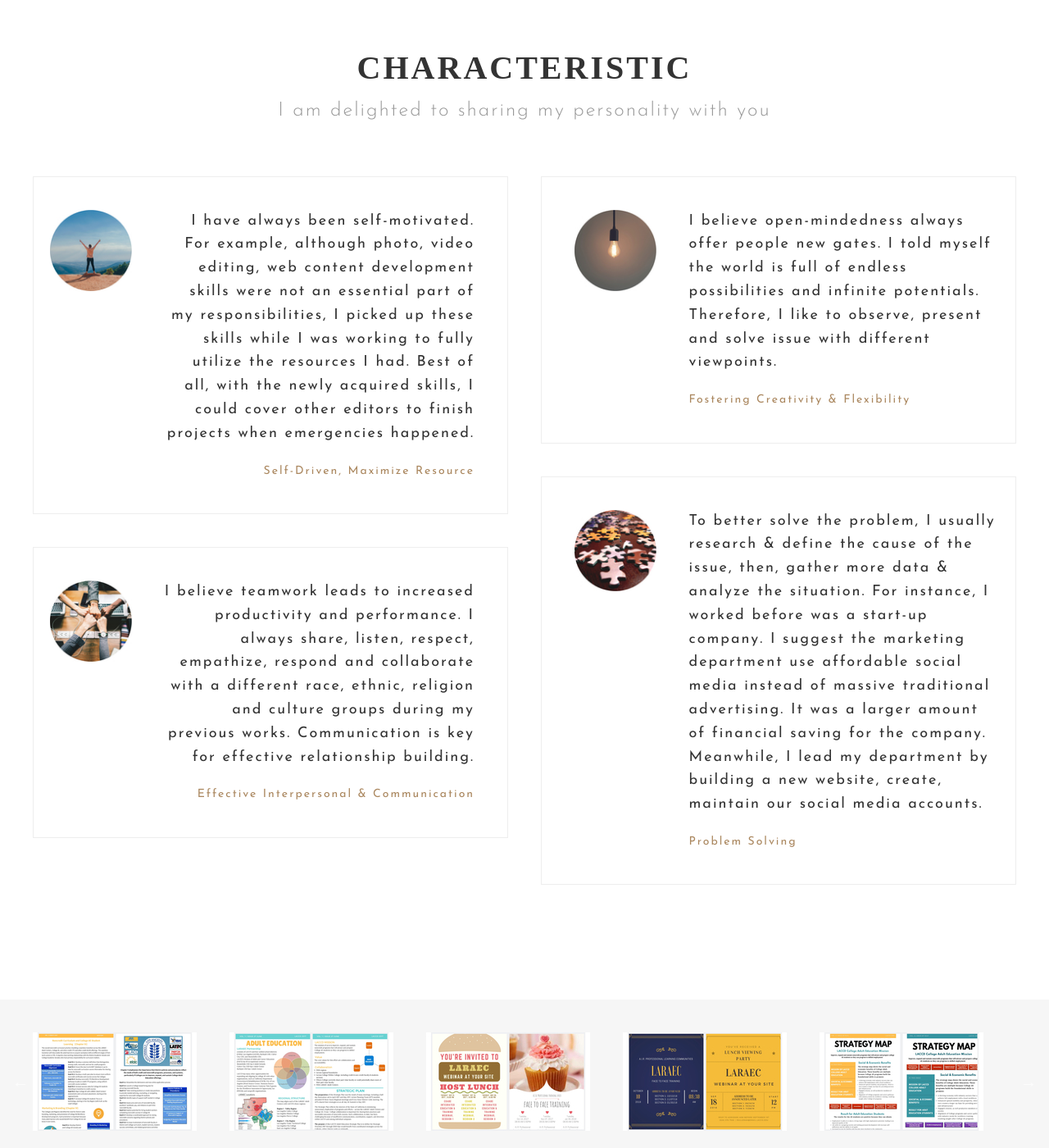
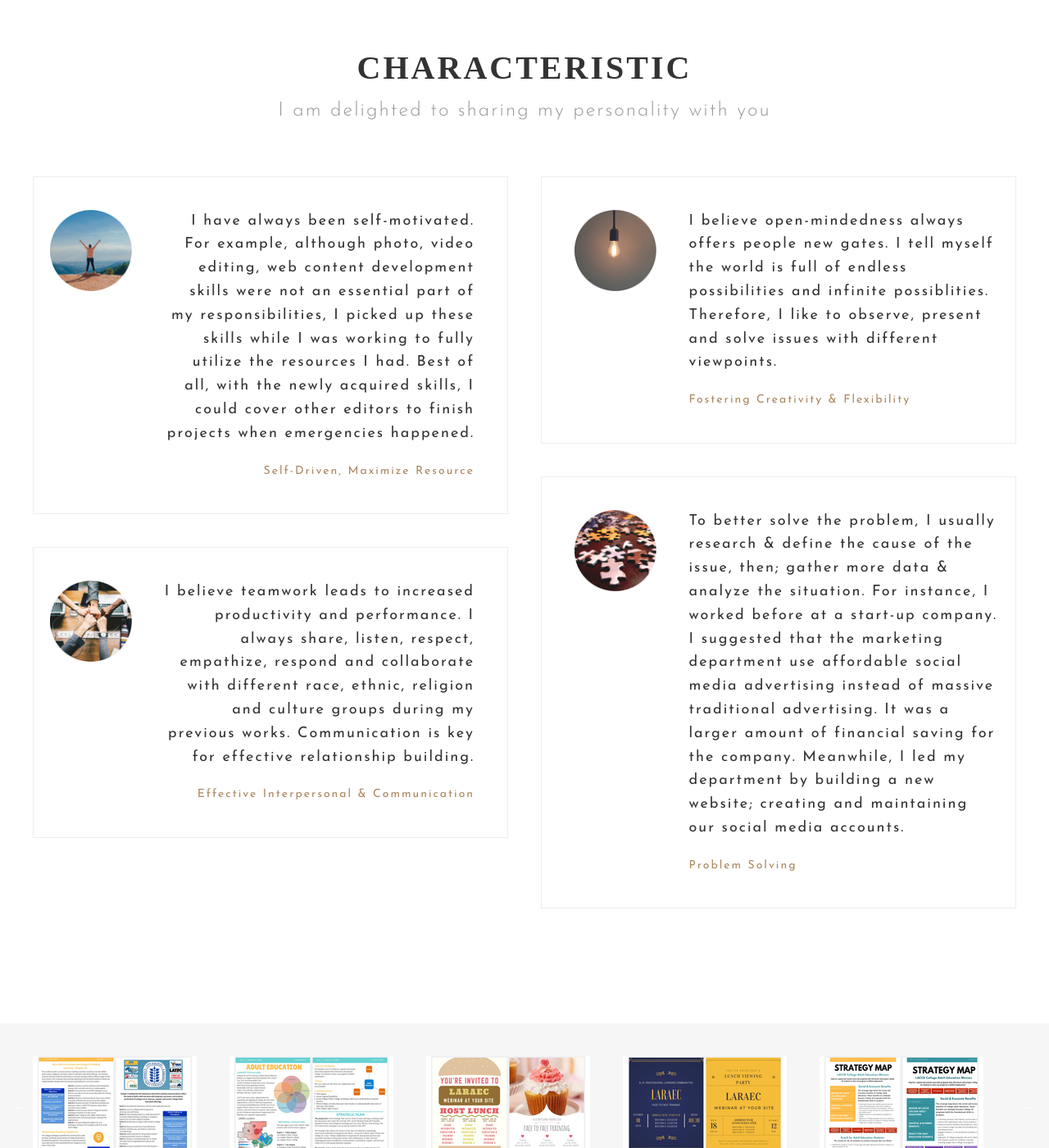
Before and after one commit to sarawh/sarawh.github.io, a Jekyll site: the page built from personality.html, in a window 1280 px wide and 1400 px high, scrolled down 1683 px. Shown: the whole window at 82% size. Built offline with Jekyll 4.4.1, drawn with Linux system fonts in a browser that asks for light colours; some web fonts are replaced.

Commit message:
gramma correct

```diff
--- a/LACCD.html
+++ b/LACCD.html
@@ -32,7 +32,7 @@ title: LACCD
     <div class="large-8 columns">
       <div class="project-intro">
         <h2>{{page.title}}</h2>
-        <p>LOS ANGELES COMMUNITY COLLEGE DISTRICT (LACCD), during my graduate study period, I joined the research project regarding the adult education development in the Los Angeles region. I need to prepare marketing material for our board members. Additionally, I have to maintain the web contents, designed newsletters and arranged the upcoming events. Moreover, I also committed to developing the marketing campaigns for the adult education strategic plan:2017-2020.
+        <p>LOS ANGELES COMMUNITY COLLEGE DISTRICT (LACCD), during my graduate study period, I joined the research project regarding the adult education development in the Los Angeles region. I prepared marketing material for our board members. Additionally, I had to maintain the web contents, designed newsletters and arranged the upcoming events. Moreover, I also committed to developing the marketing campaigns for the adult education strategic plan:2017-2020.
         </p>
       </div>
     </div>
--- a/education.html
+++ b/education.html
@@ -95,7 +95,7 @@ slides:
   <div class="row">
     <div class="large-10 large-centered columns">
       <p class="big-text">
-        My undergraduate was media communication at the University of California, Berkeley, and master of public policy managment at the University of Southern California. My past experience has included working in the media industry and educational institutions.
+        My undergraduate was media communication at the University of California, Berkeley, and master of public policy management at the University of Southern California. My past experience has included working in the media industry and educational institutions.
       </p>
     </div>
   </div>
--- a/personality.html
+++ b/personality.html
@@ -72,16 +72,16 @@ testimonials_left:
   avatar: images/motivmini.jpg
 
 - author: Effective Interpersonal & Communication
-  content: I believe teamwork leads to increased productivity and performance. I always share, listen, respect, empathize, respond and collaborate with a different race, ethnic, religion and culture groups during my previous works. Communication is key for effective relationship building.
+  content: I believe teamwork leads to increased productivity and performance. I always share, listen, respect, empathize, respond and collaborate with different race, ethnic, religion and culture groups during my previous works. Communication is key for effective relationship building.
   avatar: images/communicationmini.jpg
 
 testimonials_right:
 - author: Fostering Creativity & Flexibility
-  content: I believe open-mindedness always offer people new gates. I told myself the world is full of endless possibilities and infinite potentials. Therefore, I like to observe, present and solve issue with different viewpoints.
+  content: I believe open-mindedness always offers people new gates. I tell myself the world is full of endless possibilities and infinite possiblities. Therefore, I like to observe, present and solve issues with different viewpoints.
   avatar: images/innomini.jpg
 
 - author: Problem Solving
-  content: To better solve the problem, I usually research & define the cause of the issue, then, gather more data & analyze the situation. For instance, I worked before was a start-up company. I suggest the marketing department use affordable social media instead of massive traditional advertising. It was a larger amount of financial saving for the company. Meanwhile, I lead my department by building a new website, create, maintain our social media accounts.
+  content: To better solve the problem, I usually research & define the cause of the issue, then; gather more data & analyze the situation. For instance, I worked before at a start-up company. I suggested that the marketing department use affordable social media advertising instead of massive traditional advertising. It was a larger amount of financial saving for the company. Meanwhile, I led my department by building a new website; creating and maintaining our social media accounts.
   avatar: images/problemmini.jpg
 
 clients:
--- a/portfolio-professional-work.html
+++ b/portfolio-professional-work.html
@@ -85,7 +85,7 @@ works_right:
     <div class="row">
       <div class="medium-9 medium-centered columns">
         <div class="header-quote">
-          <p>"I am passionate about my work. In my previous job, I taught myself use Photoshop & Video editing tool to improve the quality of my project. I soon became the go-to person for any design needs."</p>
+          <p>"I am passionate about my work. In my previous job, I taught myself use Photoshop & Video editing tools to improve the quality of my projects. I soon became the go-to person for any design needs."</p>
         </div>
       </div>
     </div>
--- a/services-2.html
+++ b/services-2.html
@@ -45,7 +45,7 @@ services:
   <div class="row">
     <div class="medium-9 medium-centered columns">
       <div class="header-quote">
-        <p>I consistently growing and takes the time to continue learning new skills even though it’s not a direct need for the job. I find that my professional growth actually based on what I study, both directly and indirectly related to work.</p>
+        <p>I am consistently growing and taking the time to continue learning new skills even though it’s not a direct need for a job. I find that my professional growth is actually based on what I study, both directly and indirectly related to work.</p>
       </div>
     </div>
   </div>
```
